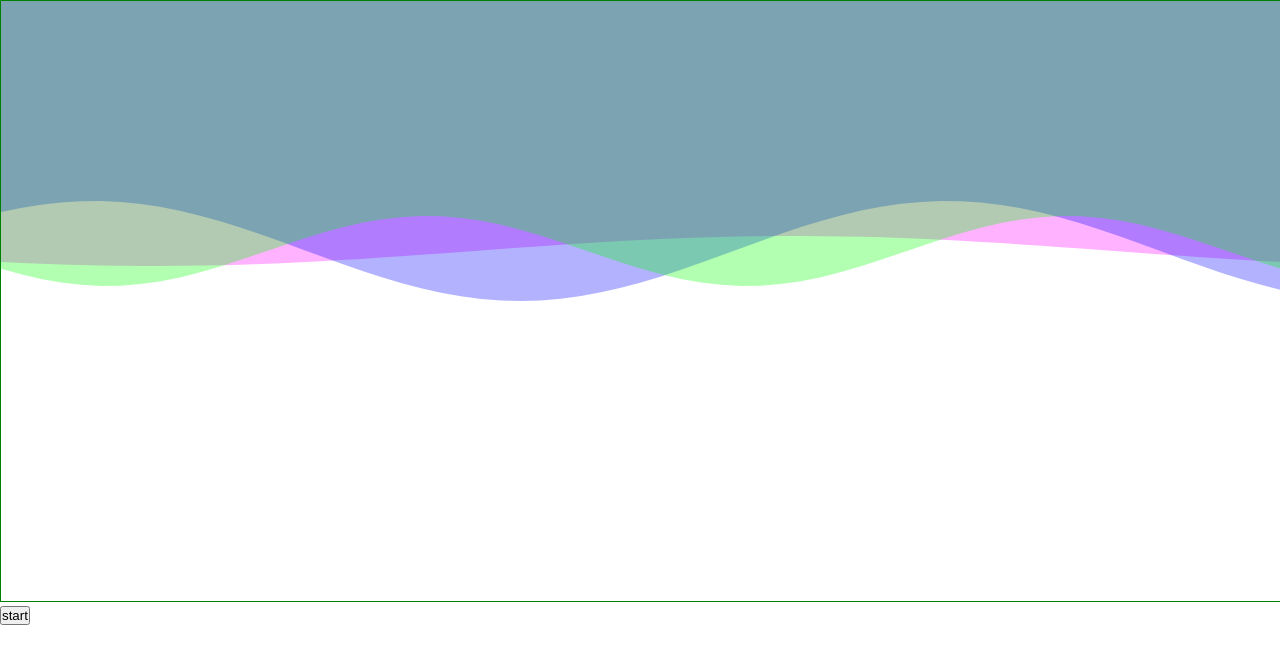
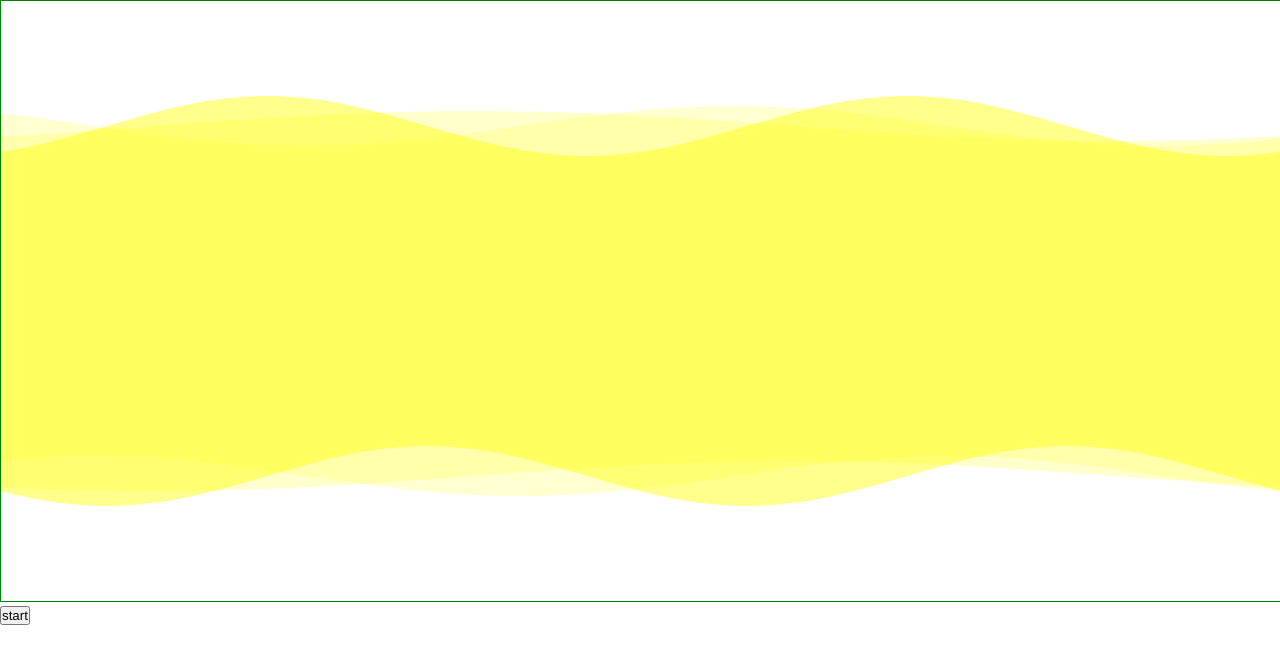
Before and after one commit to xenonflash/animate-wave, a website: page html/index.html in a window 1280 px wide. Both pictures are taken after a click on the button "start". Drawn offline with Linux system fonts and the light colour scheme.

Commit message:
实现双面波纹的波带效果

```diff
--- a/html/index.html
+++ b/html/index.html
@@ -18,9 +18,9 @@
 		let w = window.innerWidth;
 		let h = 600;
 		// 波纹中心 在y 轴位置
-		let centerY = 250;
+		let centerY = 300;
 		// 波纹带高度(宽度)
-		let waveWidth = 500
+		let waveWidth = 350
 		// cycle 为出现的波纹周期数
 		var timer = null;
 		el.width = w;
@@ -43,9 +43,9 @@
 					offset = 0;
 				}
 				ctx.clearRect(0, 0, w, h);
-				drawWave(offset, 'rgba(255,0,255,0.3)', 15, 1, 1)
-				drawWave(offset + 300, 'rgba(0,0,255,0.3)', 50, 1.5, 3)
-				drawWave(offset + 500, 'rgba(0,255,0,0.3)', 35, 2, 2)
+				drawWave(offset, 'rgba(255,255,0,0.2)', 15, 1, 1)
+				drawWave(offset + 300, 'rgba(255,255,100	,0.3)', 20, 1.5, 3)
+				drawWave(offset + 500, 'rgba(255,255,0,0.45)', 30, 2, 2)
 			}, 16.7)
 		}
 		// offset: x值起偏移量, 每个波纹不同, 就有差异了
@@ -55,14 +55,19 @@
 		// speed: 每个波纹的速度
 		function drawWave(offset, fillStyle, waveSize, cycle, speed) {
 			offset *= speed
-			ctx.beginPath()
+			ctx.beginPath();
+			// 画上面部分
 			ctx.moveTo(0, Math.sin(cycle * 2 * Math.PI / w * offset) * waveSize + 100);
 			for (let x = 0; x <= w + 20; x += 20) {
-				let yPosition = Math.sin(cycle * 2 * Math.PI / w * (x + offset)) * waveSize + centerY
+				let yPosition = Math.sin(cycle * 2 * Math.PI / w * (x + offset)) * waveSize + ( centerY + waveWidth / 2)
 				ctx.lineTo(x, yPosition)
 			}
-			ctx.lineTo(w, 0)
-			ctx.lineTo(0, 0)
+			// 画另一部分
+			for (let x = w; x >= -20; x -= 20) {
+				let yPosition = Math.cos(cycle * 2 * Math.PI / w * (x + offset)) * waveSize + ( centerY - waveWidth / 2)
+				ctx.lineTo(x, yPosition)
+			}
+
 			ctx.closePath();
 			ctx.fillStyle = fillStyle
 			ctx.fill();
```
